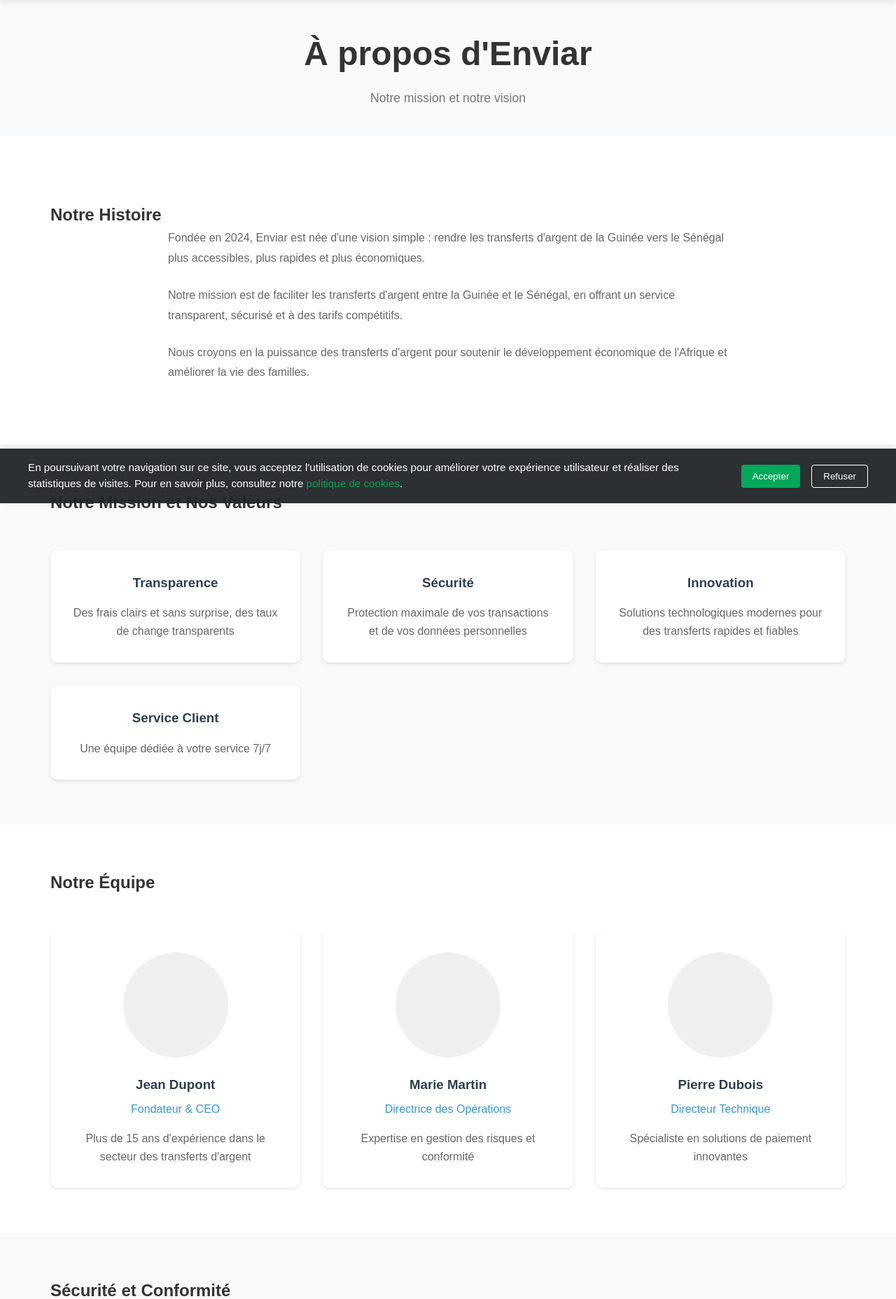
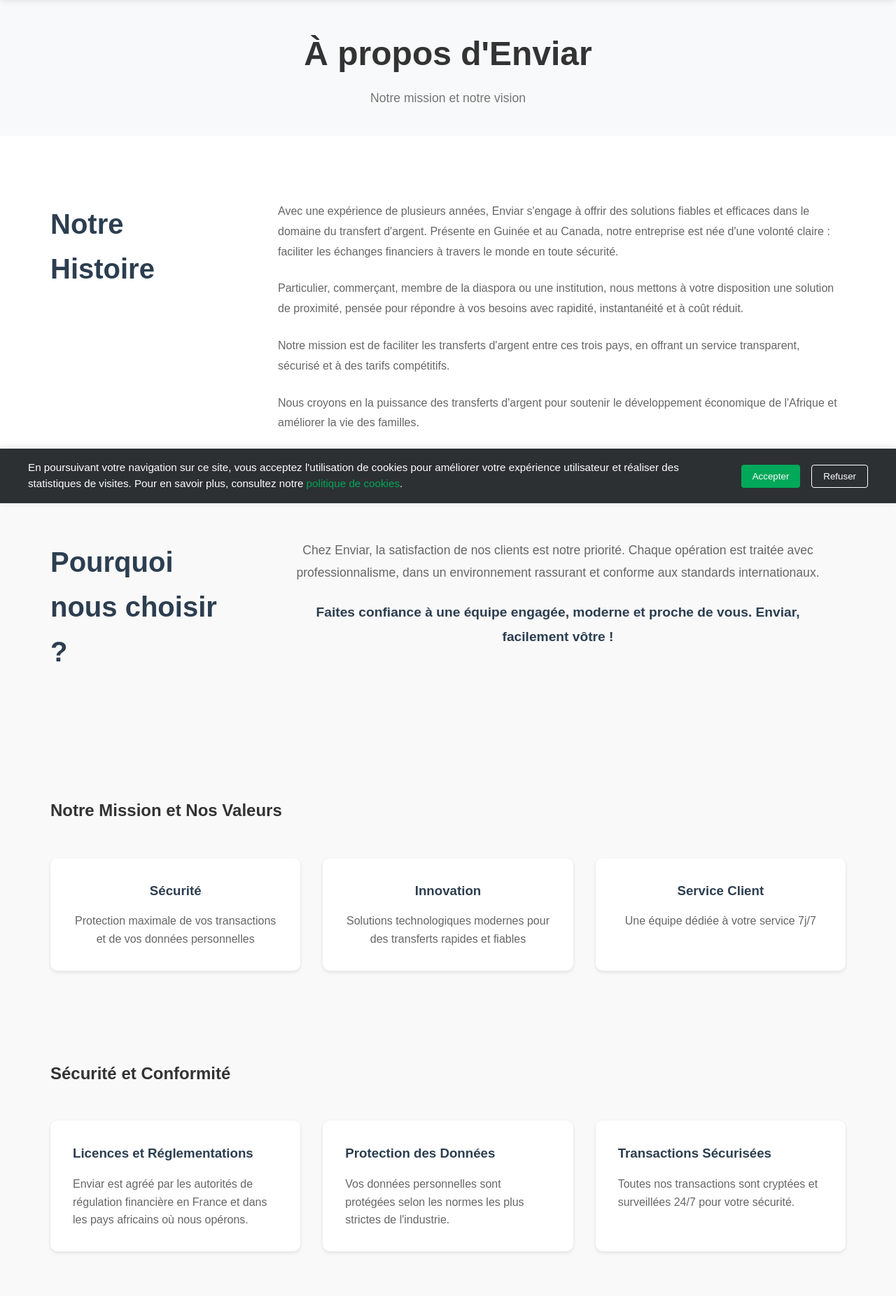
Before and after one commit to jialo1/Enviar, a Flask app: page /a-propos in a window 1280 px wide. Shown: the part 81-1937 px from the top of the page at 70% size. Run offline with Flask 3, Linux system fonts and the light colour scheme.

Commit message:
feat: Mise à jour des pays, de la page à propos et du calculateur

```diff
--- a/static/css/style.css
+++ b/static/css/style.css
@@ -750,6 +750,7 @@ main {
 .pays-desservis {
     padding: 4rem 2rem;
     background-color: #f9f9f9;
+    text-align: center;
 }
 
 .pays-desservis h2 {
@@ -759,9 +760,9 @@ main {
 
 .pays-grid {
     display: grid;
-    grid-template-columns: repeat(3, 1fr);
+    grid-template-columns: repeat(2, 1fr);
     gap: 2rem;
-    max-width: 1200px;
+    max-width: 800px;
     margin: 0 auto;
 }
 
@@ -770,6 +771,7 @@ main {
     padding: 2rem;
     border-radius: 10px;
     box-shadow: 0 2px 5px rgba(0,0,0,0.1);
+    text-align: center;
 }
 
 .pays-card h3 {
@@ -781,11 +783,13 @@ main {
 .pays-card ul {
     list-style: none;
     padding: 0;
+    text-align: center;
 }
 
 .pays-card li {
     padding: 0.5rem 0;
     border-bottom: 1px solid #eee;
+    text-align: center;
 }
 
 .pays-card li:last-child {
@@ -999,6 +1003,78 @@ tr:hover {
     margin-bottom: 1.5rem;
     line-height: 1.8;
     color: #666;
+}
+
+/* Style for sections with side-by-side title and content */
+.side-by-side-section {
+    padding: 4rem 0;
+}
+
+.side-by-side-section .container {
+    display: flex;
+    align-items: flex-start;
+    gap: 4rem;
+}
+
+.side-by-side-section h2 {
+    flex-basis: 250px;
+    flex-shrink: 0;
+    margin: 0;
+    font-size: 2.5rem;
+    font-weight: 700;
+    color: #2c3e50;
+    text-align: left !important;
+}
+
+.histoire-content p,
+.pourquoi-content p {
+    margin: 0 0 1.5rem 0;
+    line-height: 1.8;
+    color: #666;
+    font-size: 1rem;
+}
+
+.pourquoi-nous-choisir {
+    background-color: #f9f9f9;
+}
+
+.pourquoi-content p:last-child {
+    font-weight: 600;
+    color: #2c3e50;
+    font-size: 1.1rem;
+}
+
+/* Pourquoi Nous Choisir */
+.pourquoi-nous-choisir {
+    padding: 4rem 0;
+    background-color: #f9f9f9;
+}
+
+.pourquoi-nous-choisir h2 {
+    text-align: center;
+    margin-bottom: 3rem;
+    color: #2c3e50;
+    font-size: 2.5rem;
+    font-weight: 700;
+}
+
+.pourquoi-content {
+    max-width: 800px;
+    margin: 0 auto;
+    text-align: center;
+}
+
+.pourquoi-content p {
+    margin-bottom: 1.5rem;
+    line-height: 1.8;
+    color: #666;
+    font-size: 1.1rem;
+}
+
+.pourquoi-content p:last-child {
+    font-weight: 600;
+    color: #2c3e50;
+    font-size: 1.2rem;
 }
 
 /* Mission et Valeurs */
@@ -2206,7 +2282,7 @@ a {
     display: flex;
     align-items: center;
     justify-content: center;
-    width: 50px;
+
     height: 50px;
     border-radius: 50%;
     background-color: var(--primary-color);
--- a/static/js/calculator.js
+++ b/static/js/calculator.js
@@ -63,7 +63,7 @@ function calculerTransfert(event) {
         tauxAffiche = `1 ${deviseDepart} = ${tauxCadGnf.toFixed(5)} ${deviseDestination}`;
     } else if (paysDepart === 'guinee') {
         // Pour la Guinée, on affiche 1 GNF = X XOF
-        tauxAffiche = `1 GNF = ${(1/tauxXofGnf).toFixed(5)} XOF`;
+        tauxAffiche = `5000 GNF = ${(5000/tauxXofGnf).toFixed(2)} XOF`;
     } else if (paysDepart === 'senegal') {
         // Pour le Sénégal, on affiche 1 XOF = X GNF
         tauxAffiche = `1 XOF = ${tauxXofGnf.toFixed(5)} GNF`;
--- a/templates/a-propos.html
+++ b/templates/a-propos.html
@@ -52,13 +52,24 @@
             </div>
         </section>
 
-        <section class="histoire">
+        <section class="histoire side-by-side-section">
             <div class="container">
                 <h2>Notre Histoire</h2>
                 <div class="histoire-content">
-                    <p>Fondée en 2024, Enviar est née d'une vision simple : rendre les transferts d'argent de la Guinée vers le Sénégal plus accessibles, plus rapides et plus économiques.</p>
-                    <p>Notre mission est de faciliter les transferts d'argent entre la Guinée et le Sénégal, en offrant un service transparent, sécurisé et à des tarifs compétitifs.</p>
+                    <p>Avec une expérience de plusieurs années, Enviar s'engage à offrir des solutions fiables et efficaces dans le domaine du transfert d'argent. Présente en Guinée et au Canada, notre entreprise est née d'une volonté claire : faciliter les échanges financiers à travers le monde en toute sécurité.</p>
+                    <p>Particulier, commerçant, membre de la diaspora ou une institution, nous mettons à votre disposition une solution de proximité, pensée pour répondre à vos besoins avec rapidité, instantanéité et à coût réduit.</p>
+                    <p>Notre mission est de faciliter les transferts d'argent entre ces trois pays, en offrant un service transparent, sécurisé et à des tarifs compétitifs.</p>
                     <p>Nous croyons en la puissance des transferts d'argent pour soutenir le développement économique de l'Afrique et améliorer la vie des familles.</p>
+                </div>
+            </div>
+        </section>
+
+        <section class="pourquoi-nous-choisir side-by-side-section">
+            <div class="container">
+                <h2>Pourquoi<br>nous choisir<br>?</h2>
+                <div class="pourquoi-content">
+                    <p>Chez Enviar, la satisfaction de nos clients est notre priorité. Chaque opération est traitée avec professionnalisme, dans un environnement rassurant et conforme aux standards internationaux.</p>
+                    <p>Faites confiance à une équipe engagée, moderne et proche de vous. Enviar,<br>facilement vôtre !</p>
                 </div>
             </div>
         </section>
@@ -67,10 +78,6 @@
             <div class="container">
                 <h2>Notre Mission et Nos Valeurs</h2>
                 <div class="valeurs-grid">
-                    <div class="valeur-card">
-                        <h3>Transparence</h3>
-                        <p>Des frais clairs et sans surprise, des taux de change transparents</p>
-                    </div>
                     <div class="valeur-card">
                         <h3>Sécurité</h3>
                         <p>Protection maximale de vos transactions et de vos données personnelles</p>
@@ -87,13 +94,14 @@
             </div>
         </section>
 
+        <!--
         <section class="equipe">
             <div class="container">
                 <h2>Notre Équipe</h2>
                 <div class="equipe-grid">
                     <div class="membre-card">
                         <div class="membre-photo">
-                            <!-- Placeholder pour la photo -->
+
                             <div class="photo-placeholder"></div>
                         </div>
                         <h3>Jean Dupont</h3>
@@ -119,6 +127,7 @@
                 </div>
             </div>
         </section>
+        -->
 
         <section class="securite">
             <div class="container">
--- a/templates/fonctionnement.html
+++ b/templates/fonctionnement.html
@@ -79,11 +79,15 @@
                     <h3>Envoi depuis :</h3>
                     <ul>
                         <li>Guinée</li>
+                        <li>Canada</li>
+                        <li>Sénégal</li>
                     </ul>
                 </div>
                 <div class="pays-card">
                     <h3>Réception en :</h3>
                     <ul>
+                        <li>Guinée</li>
+                        <li>Canada</li>
                         <li>Sénégal</li>
                     </ul>
                 </div>
--- a/templates/footer.html
+++ b/templates/footer.html
@@ -1,4 +1,4 @@
-<footer class="footer">
+e<footer class="footer">
     <div class="container">
         <div class="footer-content">
             <div class="footer-section">
@@ -52,6 +52,10 @@
                         <a href="mailto:contact@enviartransfert.com">contact@enviartransfert.com</a>
                     </p>
                     <p>
+                        <i class="fas fa-map-marker-alt"></i>
+                        <span>6559 21e avenue Montréal<br>Québec H1X 2G7</span>
+                    </p>
+                    <p>
                         <i class="fas fa-clock"></i>
                         Disponible 24/7
                     </p>
```
Also changed, not shown: templates/index.html (+6 -2 lines).
